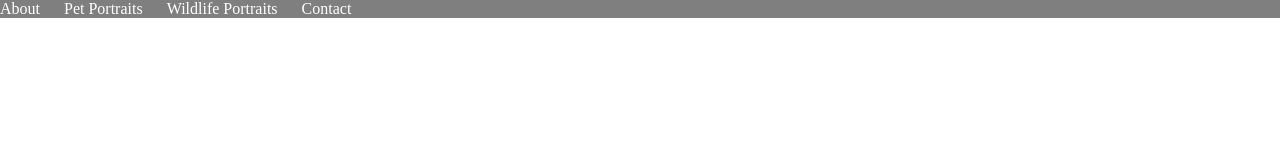
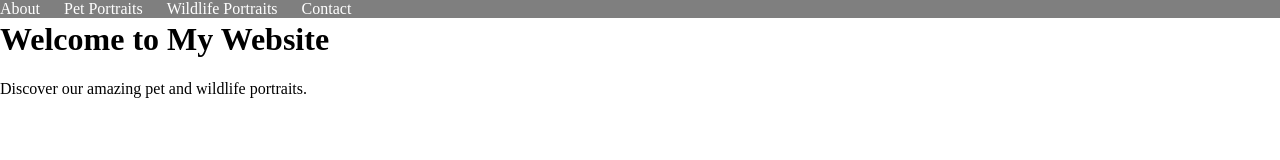
Before and after one commit to RaffKarva/raffkarva.com, a plain HTML site: page index.html in a window 1280 px wide. Drawn offline with Linux system fonts and the light colour scheme.

Commit message:
Update index.html

```diff
--- a/index.html
+++ b/index.html
@@ -15,7 +15,8 @@
         </nav>
     </header>
     <main>
-        <!-- Your content goes here -->
+        <h1>Welcome to My Website</h1>
+        <p>Discover our amazing pet and wildlife portraits.</p>
     </main>
 </body>
 </html>
```
